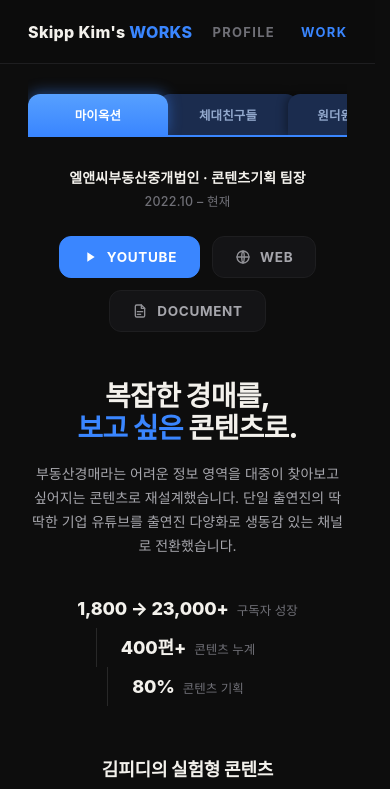
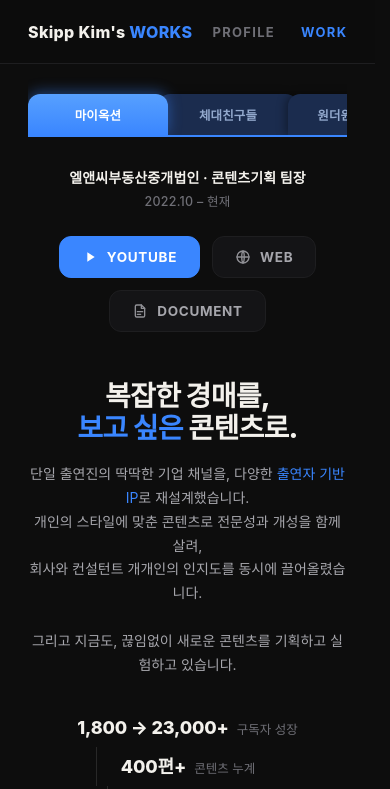
Before and after one commit to skippworld/workpage, a plain HTML site: page index.html in a window 390 px wide. Both pictures are taken after a click on the button "WORKS 보러가기 →". Shown: the top 789 px of the page. Drawn offline with Linux system fonts and the light colour scheme; a web font is replaced by a local one.

Commit message:
Add files via upload

```diff
--- a/index.html
+++ b/index.html
@@ -43,7 +43,7 @@
   .s-eyebrow{ display:inline-block; margin-bottom:18px; font-size:12px; font-weight:700; letter-spacing:.24em; color:var(--accent-soft); }
   .sec-hero h1{ font-size:clamp(28px,5vw,52px); font-weight:800; line-height:1.15; letter-spacing:-.025em; }
   .sec-hero h1.big{ font-size:clamp(40px,8vw,84px); letter-spacing:-.03em; }
-  .sec-hero p{ margin:18px auto 0; max-width:54ch; font-size:clamp(14px,1.6vw,16px); color:var(--paper-dim); line-height:1.7; }
+  .sec-hero p{ margin:18px auto 0; max-width:62ch; font-size:clamp(14px,1.6vw,16px); color:var(--paper-dim); line-height:1.7; }
   .sec-hero p.roles{ color:var(--paper); font-weight:600; letter-spacing:.01em; margin-top:16px; }
   .stats{ display:flex; justify-content:center; flex-wrap:wrap; margin-top:32px; }
   .stat{ display:flex; align-items:baseline; gap:8px; padding:6px 24px; }
@@ -90,7 +90,7 @@
   .grid.single .card, .grid.center .card{ width:100%; max-width:440px; }
   .block-head{ text-align:center; padding:10px 0 22px; }
   .block-head h3{ font-size:clamp(18px,2.6vw,24px); font-weight:800; letter-spacing:-.01em; color:var(--paper); }
-  .block-head p{ margin:12px auto 0; max-width:60ch; font-size:13.5px; line-height:1.7; color:var(--paper-dim); }
+  .block-head p{ margin:12px auto 0; max-width:66ch; font-size:13.5px; line-height:1.7; color:var(--paper-dim); }
   .block-div{ height:1px; background:var(--line); margin:22px 0 34px; }
 
   .card{ display:block; position:relative; border-radius:var(--radius); background:var(--ink-2); border:1px solid var(--line-soft); overflow:hidden; transition:border-color .3s,transform .3s,box-shadow .3s; opacity:0; transform:translateY(18px); }
@@ -430,14 +430,15 @@
     { id:'myauction', name:'마이옥션', meta:'엘앤씨부동산중개법인 · 콘텐츠기획 팀장 · 2022.10 – 현재', toggles:[
       { id:'youtube', label:'YOUTUBE', icon:I.play,
         hero:{ title:'복잡한 경매를,<br><em>보고 싶은</em> 콘텐츠로.',
-          desc:'부동산경매라는 어려운 정보 영역을 대중이 찾아보고 싶어지는 콘텐츠로 재설계했습니다. 단일 출연진의 딱딱한 기업 유튜브를 출연진 다양화로 생동감 있는 채널로 전환했습니다.',
+          desc:'단일 출연진의 딱딱한 기업 채널을, 다양한 <em>출연자 기반 IP</em>로 재설계했습니다.<br>개인의 스타일에 맞춘 콘텐츠로 전문성과 개성을 함께 살려,<br>회사와 컨설턴트 개개인의 인지도를 동시에 끌어올렸습니다.<br><br>그리고 지금도, 끊임없이 새로운 콘텐츠를 기획하고 실험하고 있습니다.',
           stats:[['1,800 → 23,000+','구독자 성장'],['400편+','콘텐츠 누계'],['80%','콘텐츠 기획']] },
         blocks:[
           { type:'heading', title:'김피디의 실험형 콘텐츠',
-            desc:'경매 사건 소개를 AI까지 활용해 노래로도 만든, 실험적인 1인 단독 콘텐츠입니다.<br>경매물건 선정·분석 → 콘텐츠 기획 → 촬영 → 편집 → 더빙 → 완성까지 직접 진행했습니다. (기여도 100%)' },
+            desc:'경매사건 현장 임장과 분석부터, AI를 활용한 경매 RAP 브리핑,<br>경매의 역사를 다루는 콘텐츠, 컨설턴트들의 물건 추천 배틀까지 —<br>포맷의 틀을 깬, 실험적인 1인 단독 콘텐츠입니다.<br><br>경매물건 선정·분석 → 콘텐츠 기획 → 촬영 →<br>편집 → 더빙 → 완성까지 직접 진행했습니다. (기여도 100%)' },
           { type:'cards', items:MYA_EXP },
           { type:'divider' },
-          { type:'heading', title:'주요 콘텐츠 작업 재생목록' },
+          { type:'heading', title:'주요 콘텐츠 작업 재생목록',
+            desc:'각 컨설턴트의 성격과 스타일에 맞춰 기획한, 출연자 기반 IP 콘텐츠들입니다.<br>인물마다 다른 콘셉트와 이름으로 채널의 전문성과 개성을 함께 담았습니다.' },
           { type:'cards', items:MYA, more:{label:'마이옥션 유튜브 채널 →', url:'https://www.youtube.com/@myauction_official'} },
         ] },
       { id:'web', label:'WEB', icon:I.web,
```
